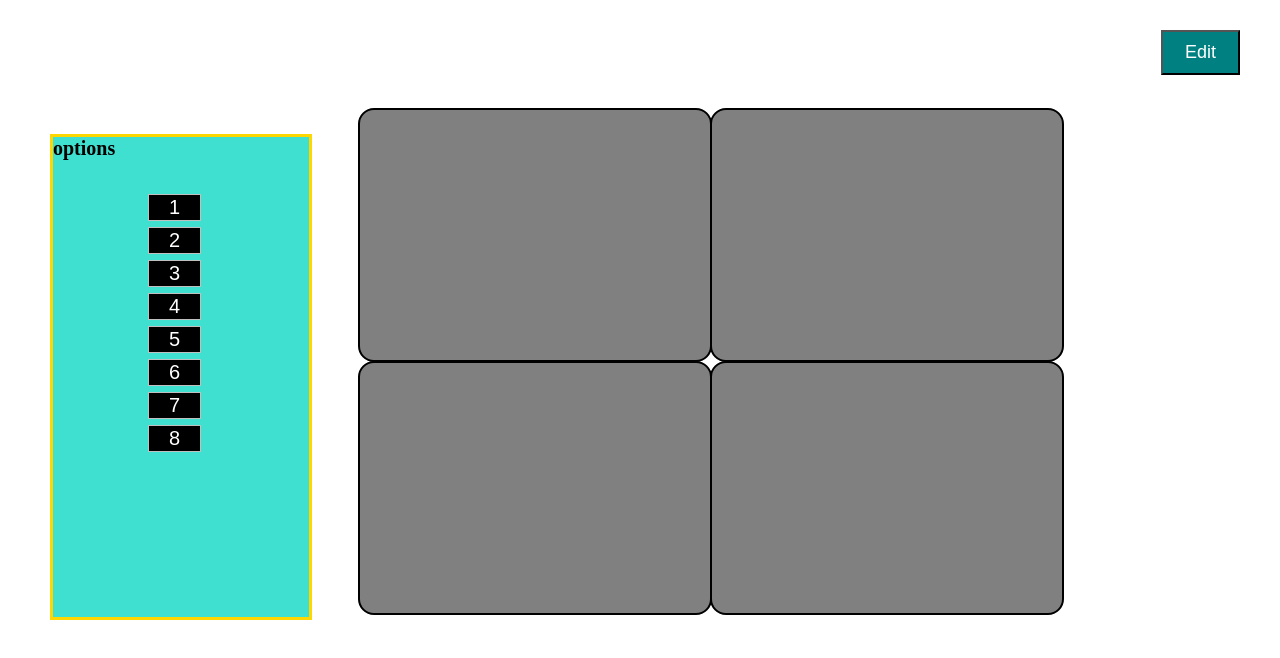
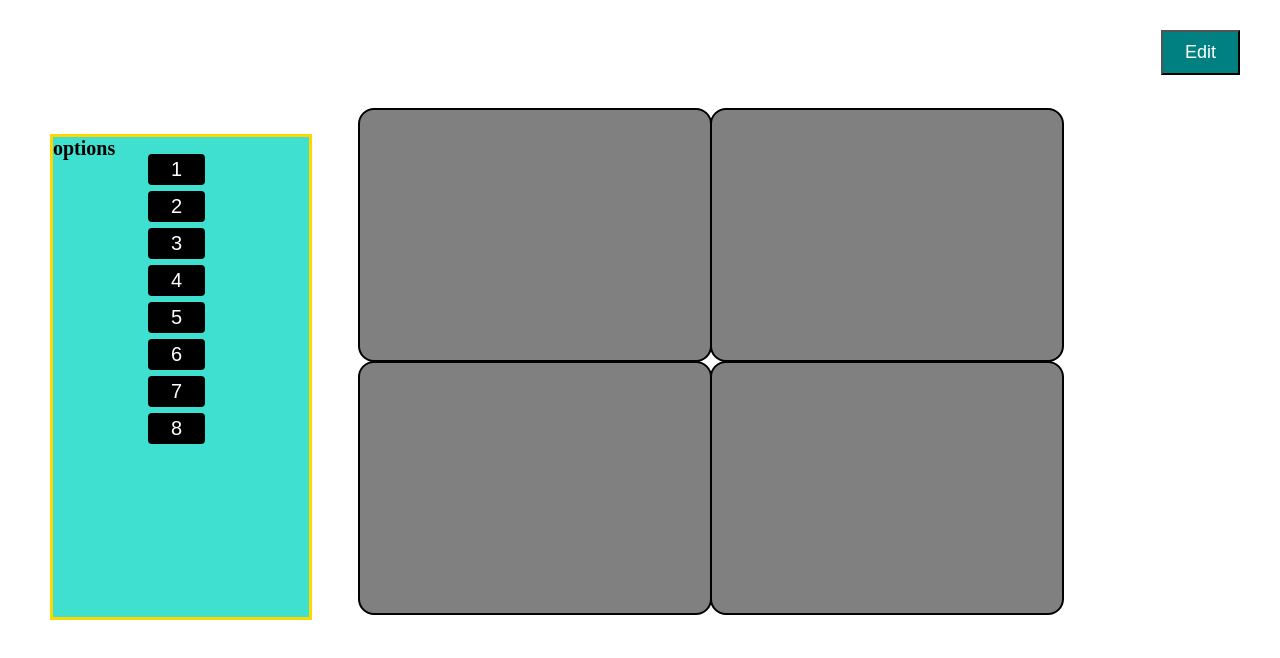
Before and after one commit to 464squad/design-pad, a React (Create React App) app: page / in a window 1280 px wide. Shown: the top 658 px of the page. Built offline with nearby package versions, Linux system fonts and the light colour scheme.

Commit message:
Last edits for the PadInput

```diff
--- a/src/components/PadInput/PadInput.css
+++ b/src/components/PadInput/PadInput.css
@@ -1,6 +1,6 @@
   .buttonList button {
     background-color: black;
-    border: 1px solid silver;
+    border: 3px solid black;
     color: white;
     padding: 1px 20px;
     cursor: pointer;
@@ -8,8 +8,8 @@
     margin-top: 6px;
     display: inline-block;
     position:relative;
-    bottom: 820px;
+    bottom: 860px;
     left: 140px;
-
+    border-radius: 4px;
 
   }
--- a/src/components/PadInput/PadInput.js
+++ b/src/components/PadInput/PadInput.js
@@ -18,7 +18,6 @@ class PadInput extends React.Component{
         }
     }
     handleDrag = (e) =>{
-
         e.dataTransfer.setData("colors",e.target.id)
         console.log("Dragged!",e.target.id)
     }
@@ -27,7 +26,6 @@ class PadInput extends React.Component{
         const editButton=this.props.Padding
         return(
             <div className ='buttonList'>
-
 
                 {this.state.colors.map((clors,index)=>(
              <div key={clors.color}>
@@ -50,7 +48,6 @@ class PadInput extends React.Component{
 
              </div>  ))}
 
-
             </div>
         )
     }
```
